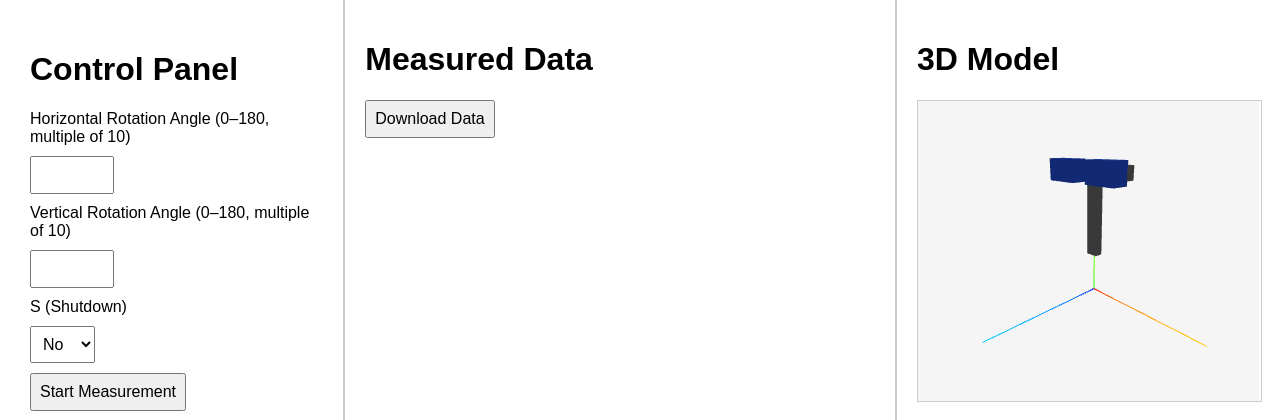
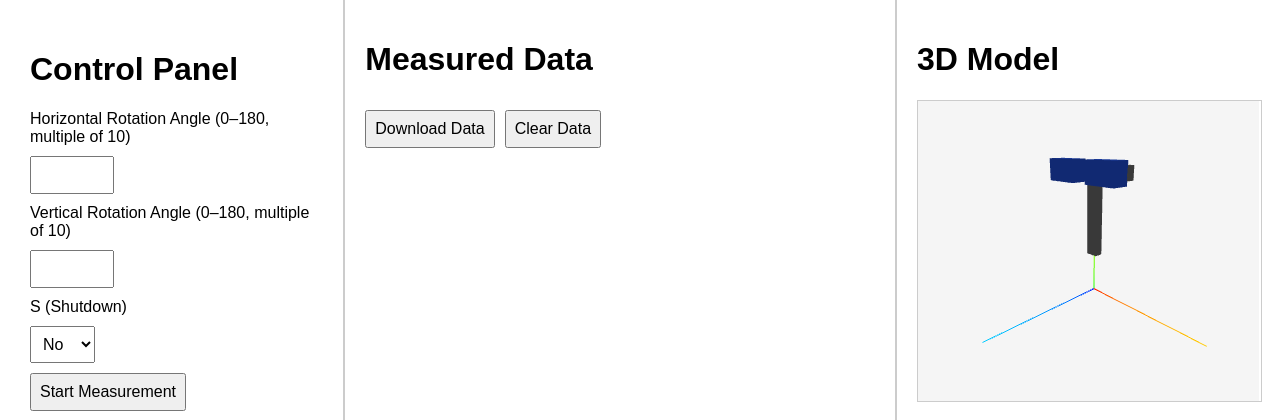
Before and after one commit to real-Ker/render, a FastAPI app: page / in a window 1280 px wide. Shown: the top 420 px of the page. Run offline with FastAPI, Linux system fonts and the light colour scheme; data that the repository does not hold is empty.

Commit message:
Update index.html

```diff
--- a/templates/index.html
+++ b/templates/index.html
@@ -139,7 +139,10 @@
 <!-- 中间数据 -->
 <div class="middle">
     <h1>Measured Data</h1>
-    <button onclick="downloadJSON()">Download Data</button>
+    <div style="display:flex; gap:10px; margin-bottom:20px;">
+        <button onclick="downloadJSON()">Download Data</button>
+        <button onclick="clearData()">Clear Data</button>
+    </div>
     <div id="chartsContainer"></div>
 </div>
 
@@ -481,6 +484,36 @@ async function downloadJSON() {
     }
 }
 
+// ================= 清空数据 =================
+
+async function clearData() {
+    // 防止误操作
+    let confirmClear = confirm("Are you sure you want to clear all measured data?");
+
+    if (!confirmClear) return;
+
+    try {
+        let res = await fetch('/clear-data', {
+            method: 'POST'
+        });
+
+        if (!res.ok) {
+            throw new Error("Failed to clear data");
+        }
+
+        // 清空前端图表
+        document.getElementById("chartsContainer").innerHTML = "";
+
+        // 清空 chartMap
+        chartMap = {};
+
+        alert("Data cleared successfully!");
+
+    } catch (e) {
+        console.error(e);
+        alert("Failed to clear data");
+    }
+}
 
 // ================= 自动轮询 =================
 
```
